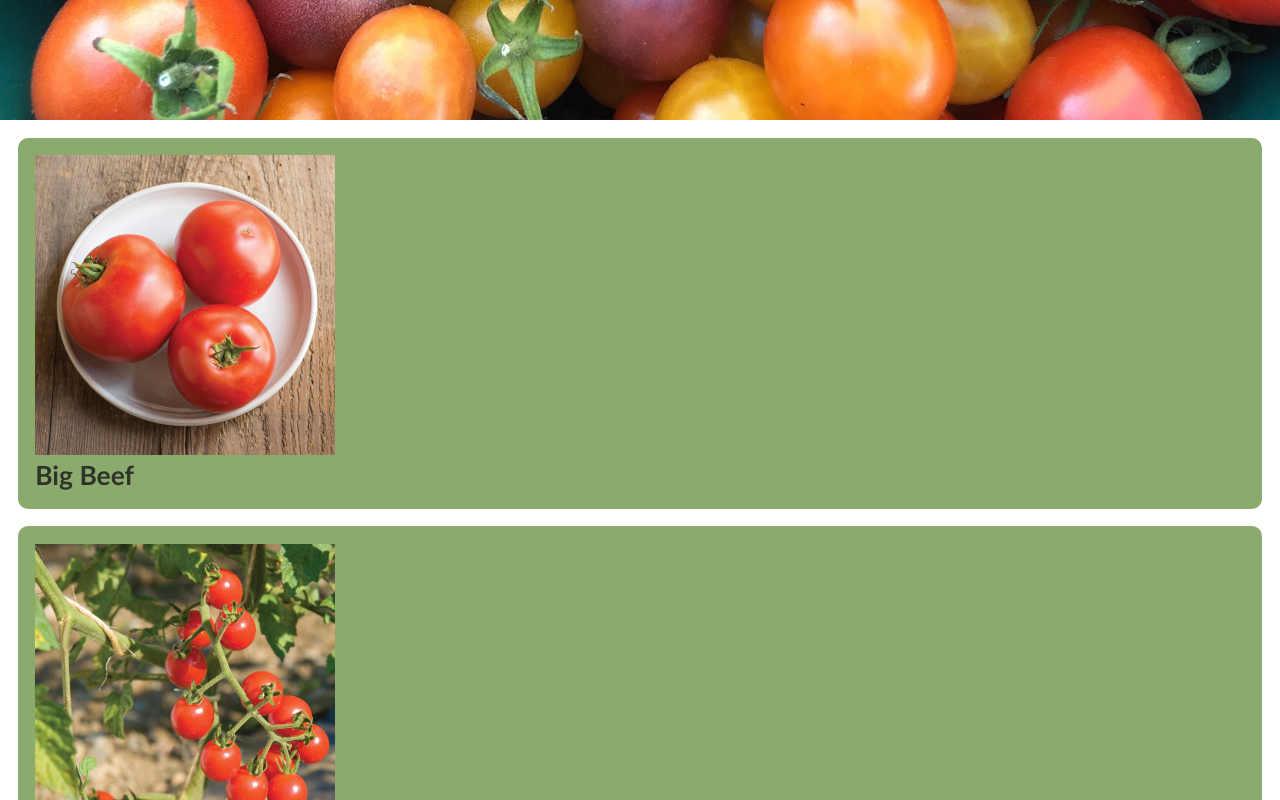
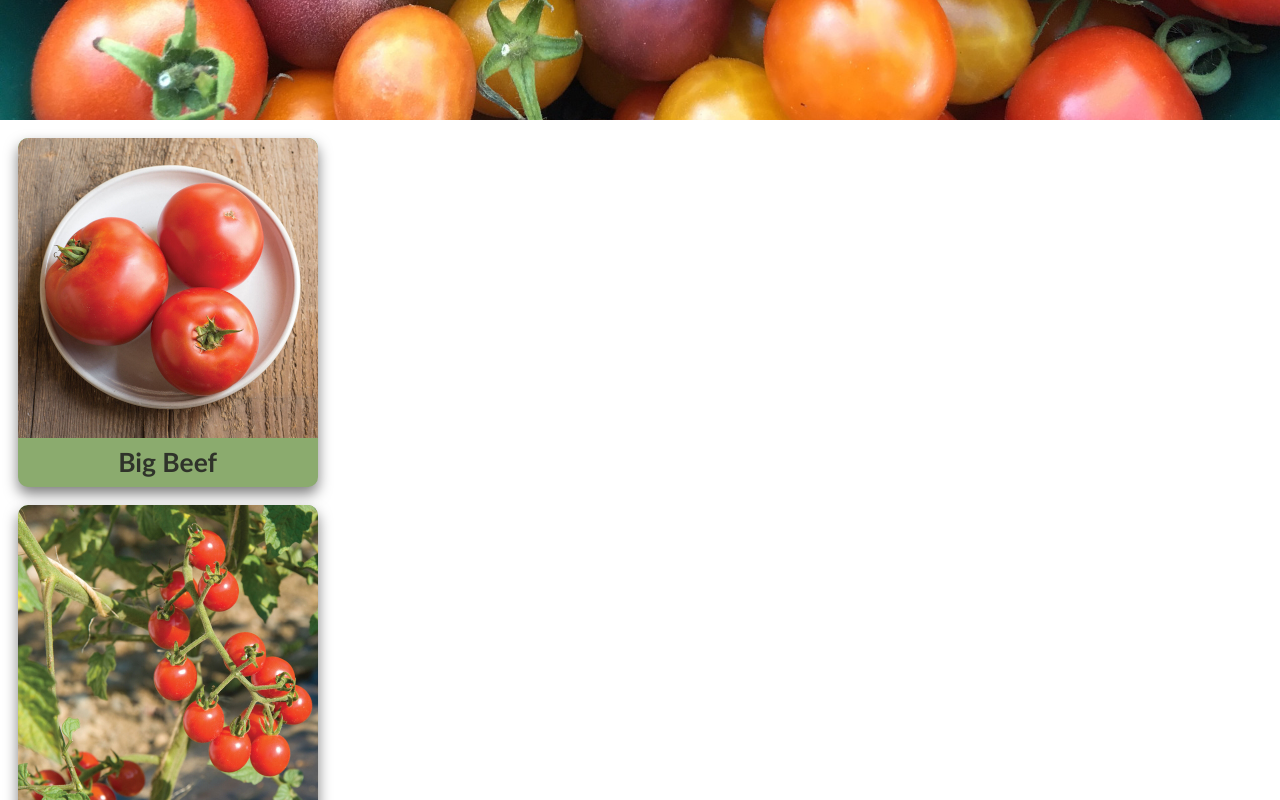
Before and after one commit to fredericbarry/amelegumes, a React (Create React App) app: page / in a window 1280 px wide. Shown: the part 680-1480 px from the top of the page. Built offline with nearby package versions, Linux system fonts and the light colour scheme; the HTML template or start-up script is replaced by a standard one.

Commit message:
Improved product design

```diff
--- a/src/components/Product/Product.css
+++ b/src/components/Product/Product.css
@@ -1,8 +1,27 @@
 .product {
   color: #2f332a;
   background-color: #8bab6e;
+  box-shadow: 0 0.4em 0.8em 0 rgba(0, 0, 0, 0.5);
   border-radius: 10px;
+  display: flex;
+  flex-direction: column;
   font-size: 1.1em;
   margin: 1em;
-  padding: 1em;
+  max-width: 300px;
+  overflow: hidden;
+  transition: 0.3s;
 }
+
+/* Add rounded corners to the top left and the top right corner of the image */
+img {
+  border-radius: 10px 10px 0 0;
+}
+
+.details {
+  align-items: center;
+  display: flex;
+  flex-direction: column;
+  justify-content: center;
+  padding: 0.5em;
+  text-align: center;
+}
--- a/src/components/Product/Product.js
+++ b/src/components/Product/Product.js
@@ -9,8 +9,10 @@ class Product extends Component {
           alt={this.props.name}
           src={process.env.PUBLIC_URL + "/images/products/" + this.props.image}
         />
-        <h2>{this.props.name}</h2>
-        {/* <span>{this.props.description}</span> */}
+        <div className="details">
+          <h2>{this.props.name}</h2>
+          {/* <span>{this.props.description}</span> */}
+        </div>
       </div>
     );
   }
--- a/src/products.js
+++ b/src/products.js
@@ -1,77 +1,96 @@
 export const products = [
   {
+    id: 1,
     name: "Big Beef",
     image: "big-beef.jpg",
   },
   {
+    id: 2,
     name: "Jasper",
     image: "jasper.jpg",
   },
   {
+    id: 3,
     name: "Roma",
     image: "roma.jpg",
   },
   {
+    id: 4,
     name: "Blue Cream",
     image: "blue-cream.jpg",
   },
   {
+    id: 5,
     name: "Principe Borghese",
     image: "principe-borghese.jpg",
   },
   {
+    id: 6,
     name: "Beefsteak",
     image: "beefsteak.jpg",
   },
   {
+    id: 6,
     name: "Black Cherry",
     image: "black-cherry.jpg",
   },
   {
+    id: 8,
     name: "Taxi",
     image: "taxi.jpg",
   },
   {
+    id: 9,
     name: "Millefleur",
     image: "millefleur.jpg",
   },
   {
+    id: 10,
     name: "Candyland",
     image: "candyland.jpg",
   },
   {
+    id: 11,
     name: "Sungold",
     image: "sungold.jpg",
   },
   {
+    id: 12,
     name: "Black Krim",
     image: "black-krim.jpg",
   },
   {
+    id: 13,
     name: "Ace 55",
     image: "ace-55.jpg",
   },
   {
+    id: 14,
     name: "Brandywine",
     image: "brandywine.jpg",
   },
   {
+    id: 15,
     name: "Green Zebra",
     image: "green-zebra.jpg",
   },
   {
+    id: 16,
     name: "San Marzano",
     image: "san-marzano.jpg",
   },
   {
+    id: 17,
     name: "Chef's Choice Orange",
     image: "chefs-choice-orange.jpg",
   },
   {
+    id: 18,
     name: "Clementine",
     image: "clementine.jpg",
   },
   {
+    id: 19,
     name: "Pink Cupcake",
     image: "pink-cupcake.jpg",
   },
```
